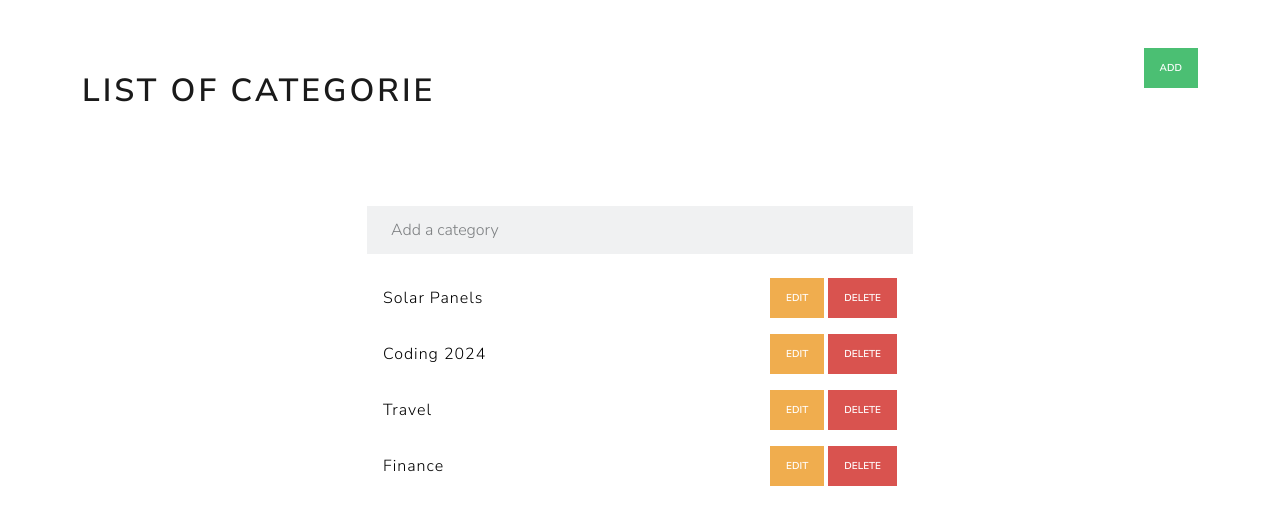
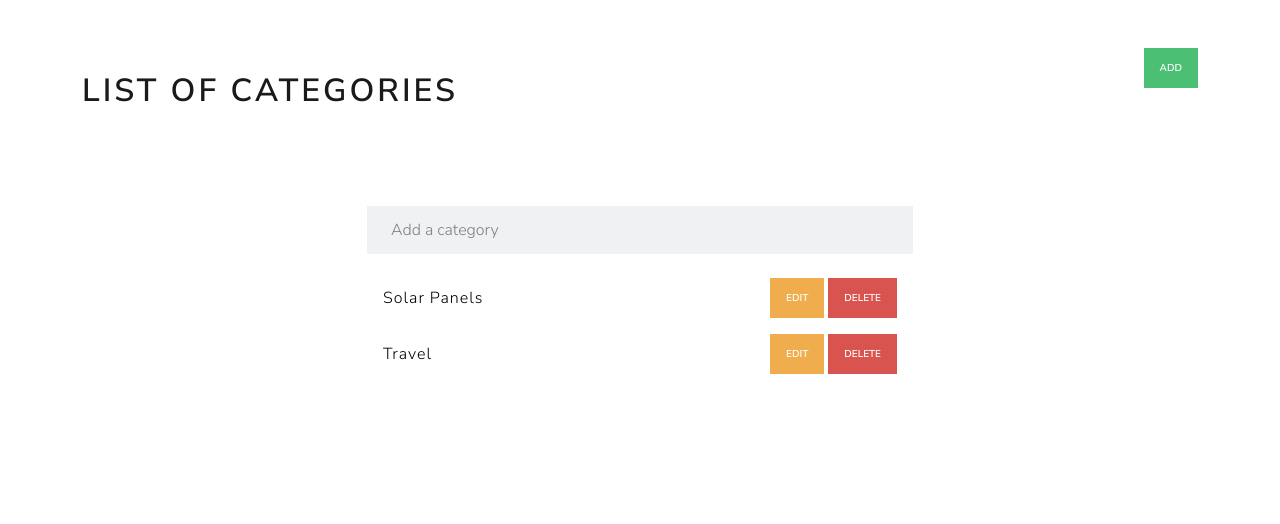
Before and after one commit to mohamedchibani/blog-management-system-ng16-signals, an Angular app: page / in a window 1280 px wide. Shown: the top 524 px of the page. Built offline with nearby package versions, Linux system fonts and the light colour scheme; data requests are answered from the project's data file.

Commit message:
making better alert with sweetalert2

```diff
--- a/package.json
+++ b/package.json
@@ -18,9 +18,11 @@
     "@angular/platform-browser": "^16.1.0",
     "@angular/platform-browser-dynamic": "^16.1.0",
     "@angular/router": "^16.1.0",
+    "@sweetalert2/theme-dark": "^5.0.16",
     "bootstrap": "^5.3.2",
     "bootswatch": "^5.3.2",
     "rxjs": "~7.8.0",
+    "sweetalert2": "^11.10.5",
     "tslib": "^2.3.0",
     "uuid": "^9.0.1",
     "zone.js": "~0.13.0"
--- a/src/app/blog/components/categories/categories.component.html
+++ b/src/app/blog/components/categories/categories.component.html
@@ -1,6 +1,6 @@
 <div class="row my-5">
   <div class="col-md-6 my-4">
-    <h1>List of categorie</h1>
+    <h1>List of categories</h1>
   </div>
   <div class="col-md-6 text-end">
     <button class="btn btn-success btn-sm">Add</button>
--- a/src/app/blog/components/categories/categories.component.ts
+++ b/src/app/blog/components/categories/categories.component.ts
@@ -1,6 +1,7 @@
 import { CategoryService } from './../../services/category.service';
 import { Component, signal, inject, OnInit } from '@angular/core';
 import { Category } from '../../models/category';
+import Swal from 'sweetalert2';
 
 @Component({
   selector: 'app-categories',
@@ -69,15 +70,30 @@ export class CategoriesComponent implements OnInit {
   }
 
   delete(id: number) {
-    if (!confirm('Are you sure to delete this item ?')) {
-      this.mode.set('delete');
-      return;
-    }
+    Swal.fire({
+      title: 'Are you sure?',
+      text: "You won't be able to revert this!",
+      icon: 'question',
+      showCancelButton: true,
+      confirmButtonColor: '#3085d6',
+      cancelButtonColor: '#d33',
+      confirmButtonText: 'Yes, delete it!',
+    }).then((result) => {
+      if (result.isConfirmed) {
+        this.categoryService.delete(id).subscribe((res) => {
+          this.catgories.update((categories) =>
+            categories.filter((category) => category.id !== id)
+          );
 
-    this.categoryService.delete(id).subscribe((res) => {
-      this.catgories.update((categories) =>
-        categories.filter((category) => category.id !== id)
-      );
+          Swal.fire({
+            title: 'Deleted!',
+            text: 'Your file has been deleted.',
+            icon: 'success',
+            timer: 3000,
+            timerProgressBar: true,
+          });
+        });
+      }
     });
   }
 
--- a/src/data/db.json
+++ b/src/data/db.json
@@ -8,16 +8,8 @@
       "label": "Solar Panels"
     },
     {
-      "id": "df0a",
-      "label": "Coding 2024"
-    },
-    {
       "id": "5e03",
       "label": "Travel"
-    },
-    {
-      "id": "db8e",
-      "label": "Finance"
     }
   ],
   "tags": []
```
Also changed, not shown: 1 other file (tests, documents, lock files or other folders).
